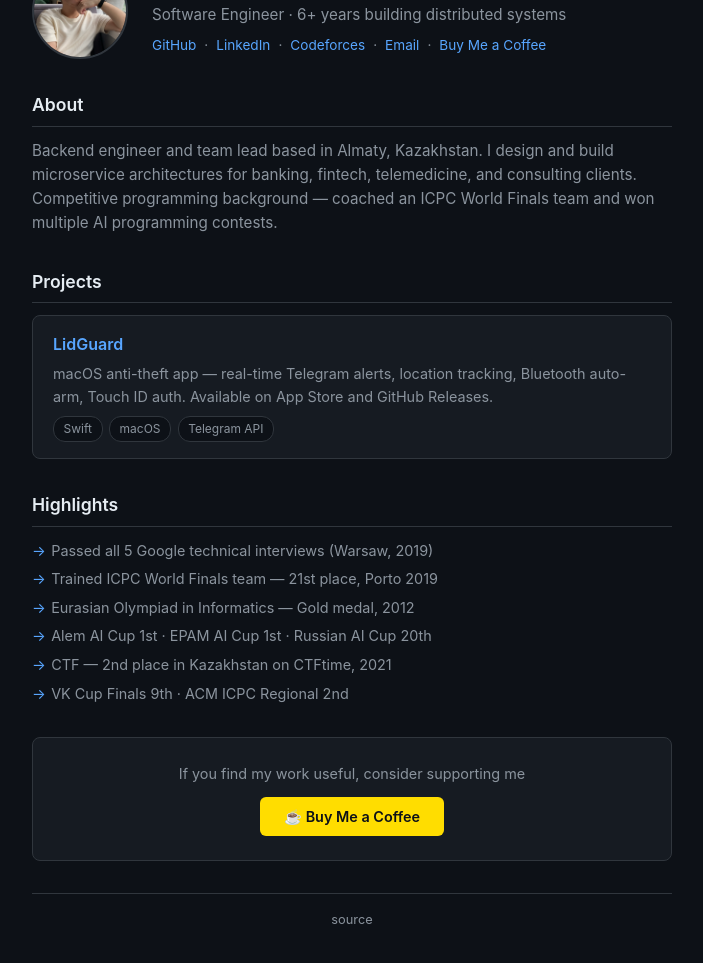
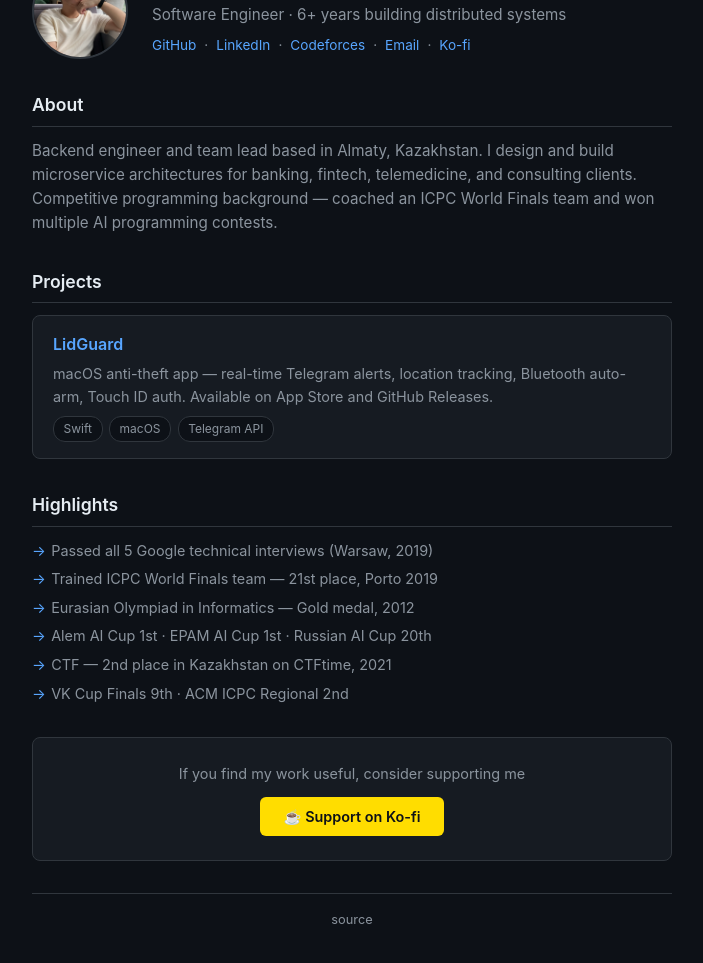
Before and after one commit to erel3/erel3.me, a plain HTML site: page index.html in a window 1280 px wide. Shown: the part 85-1048 px from the top of the page, without its empty margins (288-991 px from the left). Drawn offline with Linux system fonts and the light colour scheme.

Commit message:
fix: replace buymeacoffee with ko-fi links

```diff
--- a/index.html
+++ b/index.html
@@ -24,7 +24,7 @@
           <span>·</span>
           <a href="mailto:andrey@erel3.me">Email</a>
           <span>·</span>
-          <a href="https://buymeacoffee.com/erel3">Buy Me a Coffee</a>
+          <a href="https://ko-fi.com/erel3">Ko-fi</a>
         </div>
       </div>
     </div>
@@ -61,7 +61,7 @@
 
     <section class="support">
       <p>If you find my work useful, consider supporting me</p>
-      <a href="https://buymeacoffee.com/erel3">☕ Buy Me a Coffee</a>
+      <a href="https://ko-fi.com/erel3">☕ Support on Ko-fi</a>
     </section>
 
     <footer>
```
